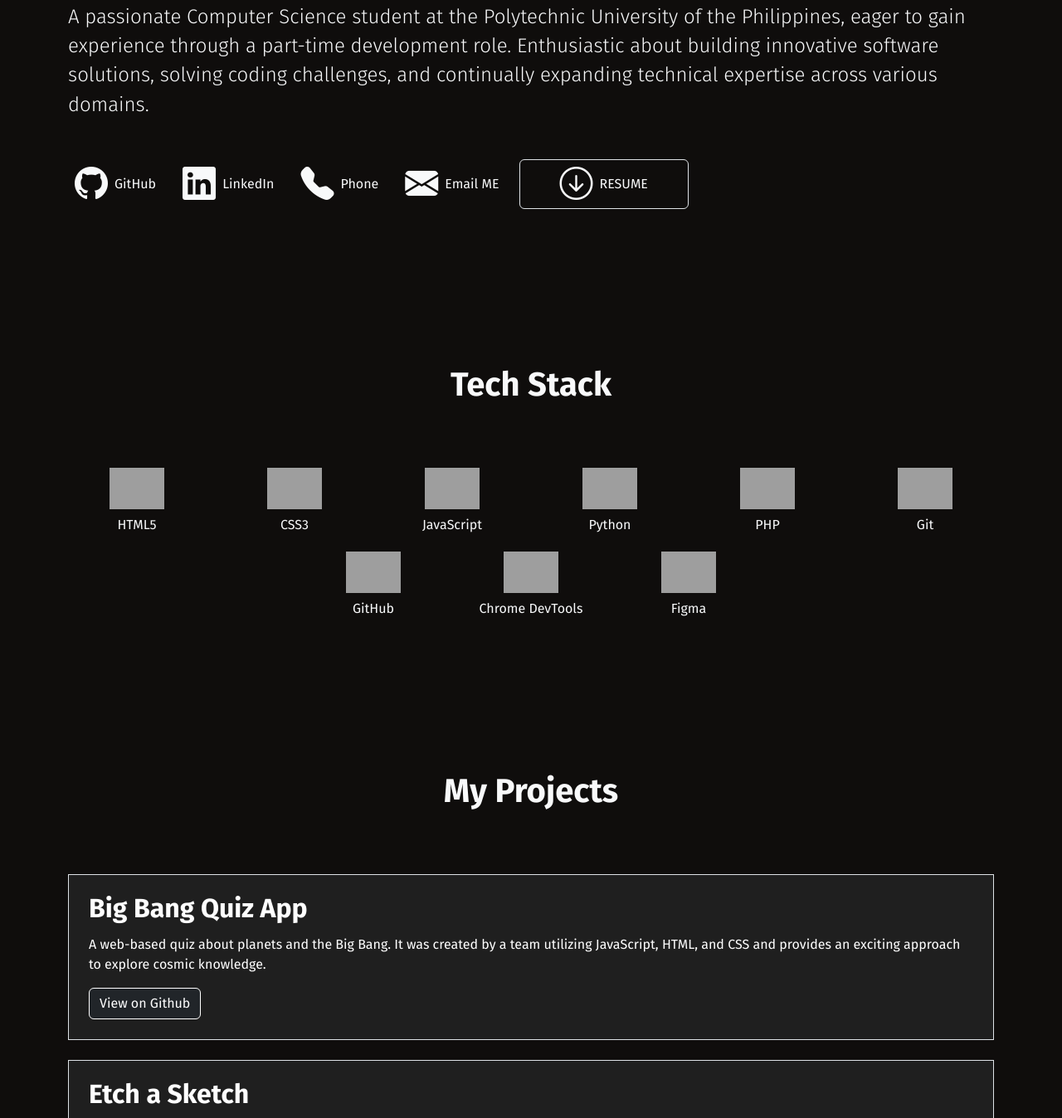
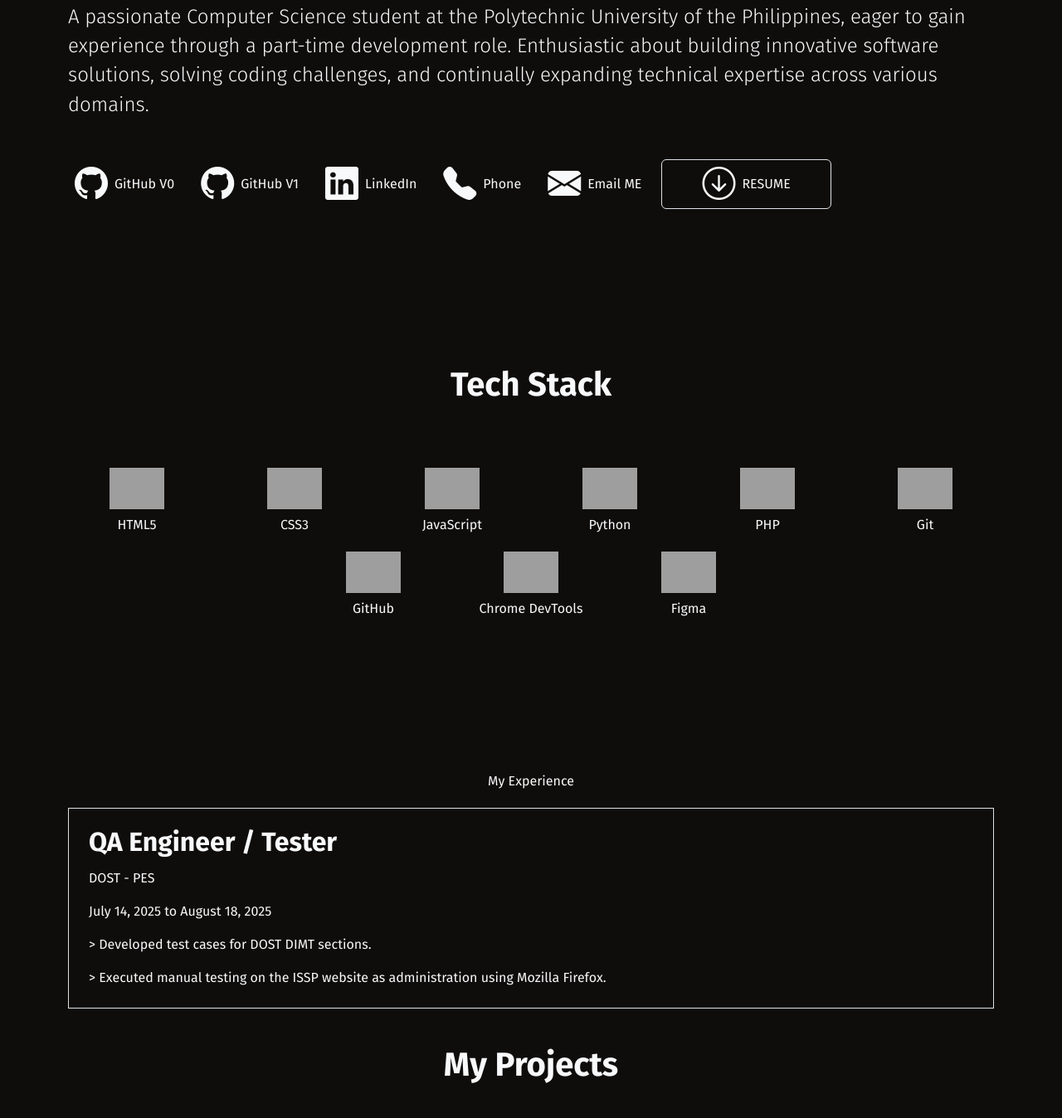
Before and after one commit to Shifardd/website, a plain HTML site: page index.html in a window 1280 px wide. Shown: the part 437-1785 px from the top of the page at 83% size. Drawn offline with nearby package versions, Linux system fonts and the light colour scheme; grey boxes are pictures that could not be loaded.

Commit message:
Add experience section

```diff
--- a/index.html
+++ b/index.html
@@ -26,6 +26,7 @@
           <div class="navbar-nav">
             <a class="nav-link active mx-2 px-2 py-3" aria-current="page" href="#about">About</a>
             <a class="nav-link mx-2 px-2 py-3" href="#tools">Tools</a>
+            <a class="nav-link mx-2 px-2 py-3" href="#experience">Experience</a>
             <a class="nav-link mx-2 px-2 py-3" href="#project">Project</a>
           </div>
         </div>
@@ -43,7 +44,10 @@
         </p>
         <div class="social d-flex flex-wrap flex-row gap-3">
           <a href="https://github.com/Shifard" target="_blank" class="text-decoration-none text-light d-flex align-items-center p-2">
-            <i class="bi bi-github fs-1 me-2"></i> GitHub
+            <i class="bi bi-github fs-1 me-2"></i> GitHub V0
+          </a>
+          <a href="https://github.com/Shifardd" target="_blank" class="text-decoration-none text-light d-flex align-items-center p-2">
+            <i class="bi bi-github fs-1 me-2"></i> GitHub V1
           </a>
           <a href="https://www.linkedin.com/in/jason-espallardo-870913285/" target="_blank" class="text-decoration-none text-light d-flex align-items-center p-2">
             <i class="bi bi-linkedin fs-1 me-2"></i> LinkedIn
@@ -102,6 +106,21 @@
         </div>
       </div>
 
+      <div id="experience" class="mb-5">
+        <h3 class="text-center mb-4 experience">My Experience</h3>
+        <div class="row mb-4">
+          <div class="col">
+              <div class="card-body p-4 border">
+                <h5 class="card-title">QA Engineer / Tester</h5>
+                <p class="card-text"> DOST - PES</p>
+                <p class="card-text"> July 14, 2025 to August 18, 2025</p>
+                <p class="card-text"> > Developed test cases for DOST DIMT sections.</p>
+                <p class="card-text"> > Executed manual testing on the ISSP website as administration using Mozilla Firefox.</p>
+              </div>
+          </div>
+        </div>
+        </div>
+
       <div id="project" class="mb-5">
         <h3 class="text-center mb-4 projects">My Projects</h3>
         <div class="row mb-4">
@@ -144,7 +163,6 @@
               </div>
           </div>
         </div>
-
       </div>
   </main>
 
```
